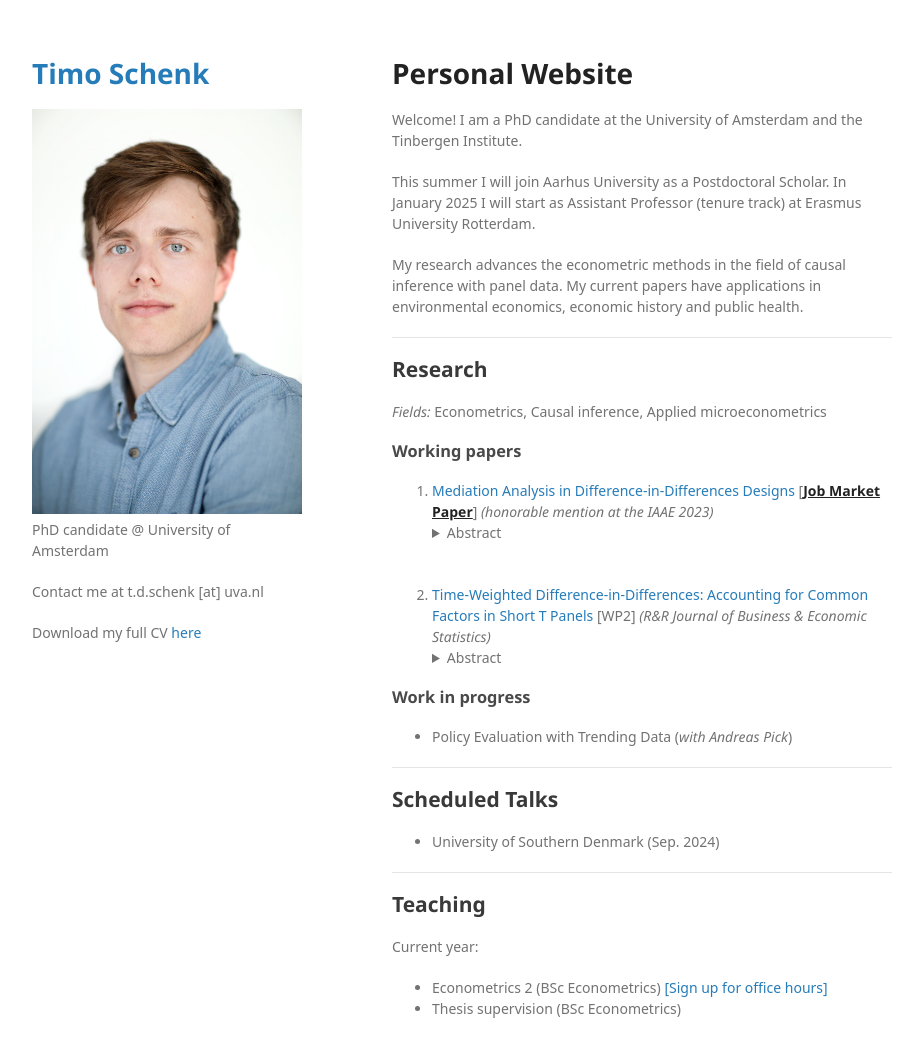
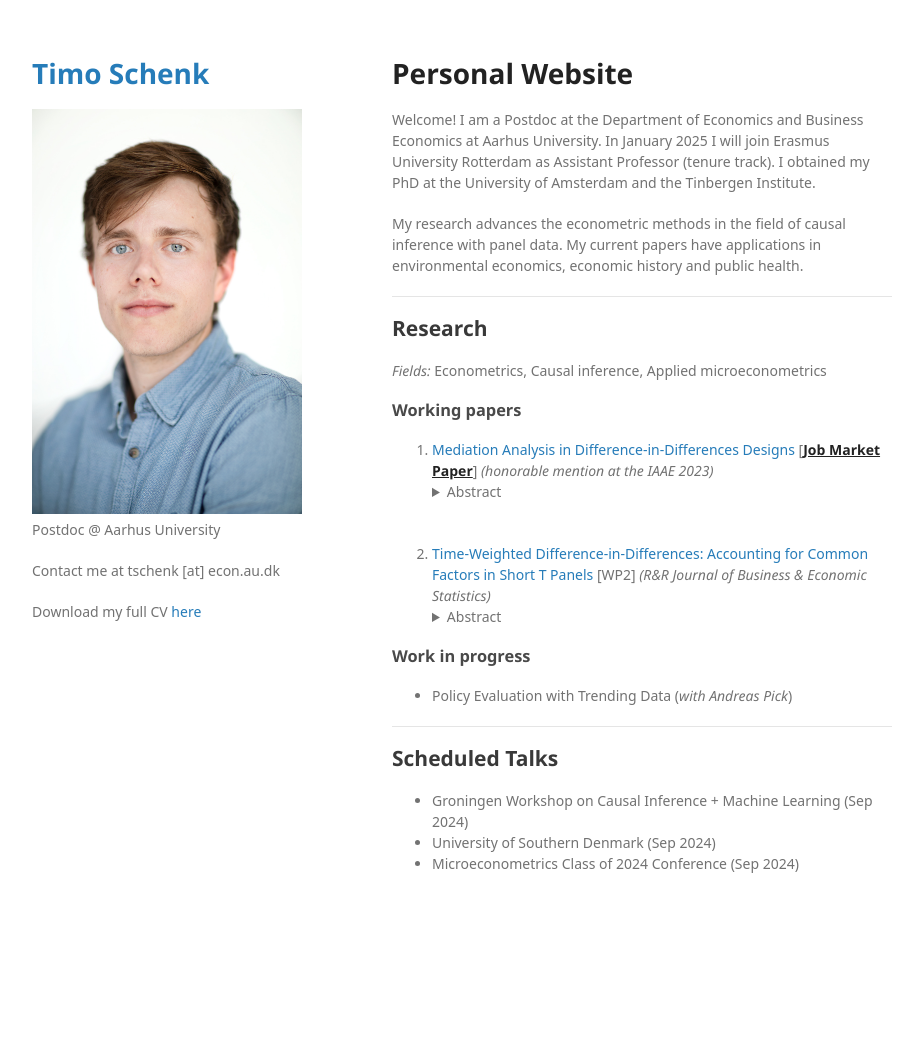
Before and after one commit to timoschenk/timoschenk.github.io, a Jekyll site: the page built from index.markdown, in a window 1280 px wide and 1089 px high. Shown: the top 1057 px of the window, without its empty margins (178-1101 px from the left). Built offline with Jekyll 4.4.1, drawn with Linux system fonts in a browser that asks for light colours; some web fonts are replaced; a script that is not in the unit is left out.

Commit message:
update affiliation, email and talks

```diff
--- a/_config.yml
+++ b/_config.yml
@@ -19,11 +19,11 @@
 # in the templates via {{ site.myvariable }}.
 
 title: Timo Schenk
-email: t.d.schenk [at] uva.nl
+email: tschenk [at] econ.au.dk
 cv: /assets/docs/cv_jm.pdf
 logo: /assets/pics/Timo_Tinbergen_2023.jpg
 description: >- # this means to ignore newlines until "baseurl:"
- PhD candidate @ University of Amsterdam
+ Postdoc @ Aarhus University
 baseurl: "" # the subpath of your site, e.g. /blog
 url: "" # the base hostname & protocol for your site, e.g. http://example.com
 
--- a/index.markdown
+++ b/index.markdown
@@ -9,9 +9,7 @@ title: Timo Schenk
 
 # Personal Website
 
-Welcome! I am a PhD candidate at the University of Amsterdam and the Tinbergen Institute.
-
-This summer I will join Aarhus University as a Postdoctoral Scholar. In January 2025 I will start as Assistant Professor (tenure track) at Erasmus University Rotterdam.
+Welcome! I am a Postdoc at the Department of Economics and Business Economics at Aarhus University.  In January 2025 I will join Erasmus University Rotterdam as Assistant Professor (tenure track). I obtained my PhD at the University of Amsterdam and the Tinbergen Institute.
 
 My research advances the econometric methods in the field of causal inference with panel data.
 My current papers have applications in environmental economics, economic history and public health.
@@ -53,13 +51,6 @@ My current papers have applications in environmental economics, economic history
 
 ## Scheduled Talks
 
--  University of Southern Denmark (Sep. 2024)
-
----
-
-## Teaching
-
-Current year:
-
-- Econometrics 2 (BSc Econometrics) [[Sign up for office hours]](https://outlook.office.com/bookwithme/user/b80134fba7e44c4d9bbd8068acedc345@uva.nl/meetingtype/SVRwCe7HMUGxuT6WGxi68g2?bookingcode=8af91556-4f74-4fb7-9efe-f9b2fd390695&anonymous&ep=mcard)
-- Thesis supervision (BSc Econometrics)
+-  Groningen Workshop on Causal Inference + Machine Learning (Sep 2024)
+-  University of Southern Denmark (Sep 2024)
+-  Microeconometrics Class of 2024 Conference (Sep 2024)
```
